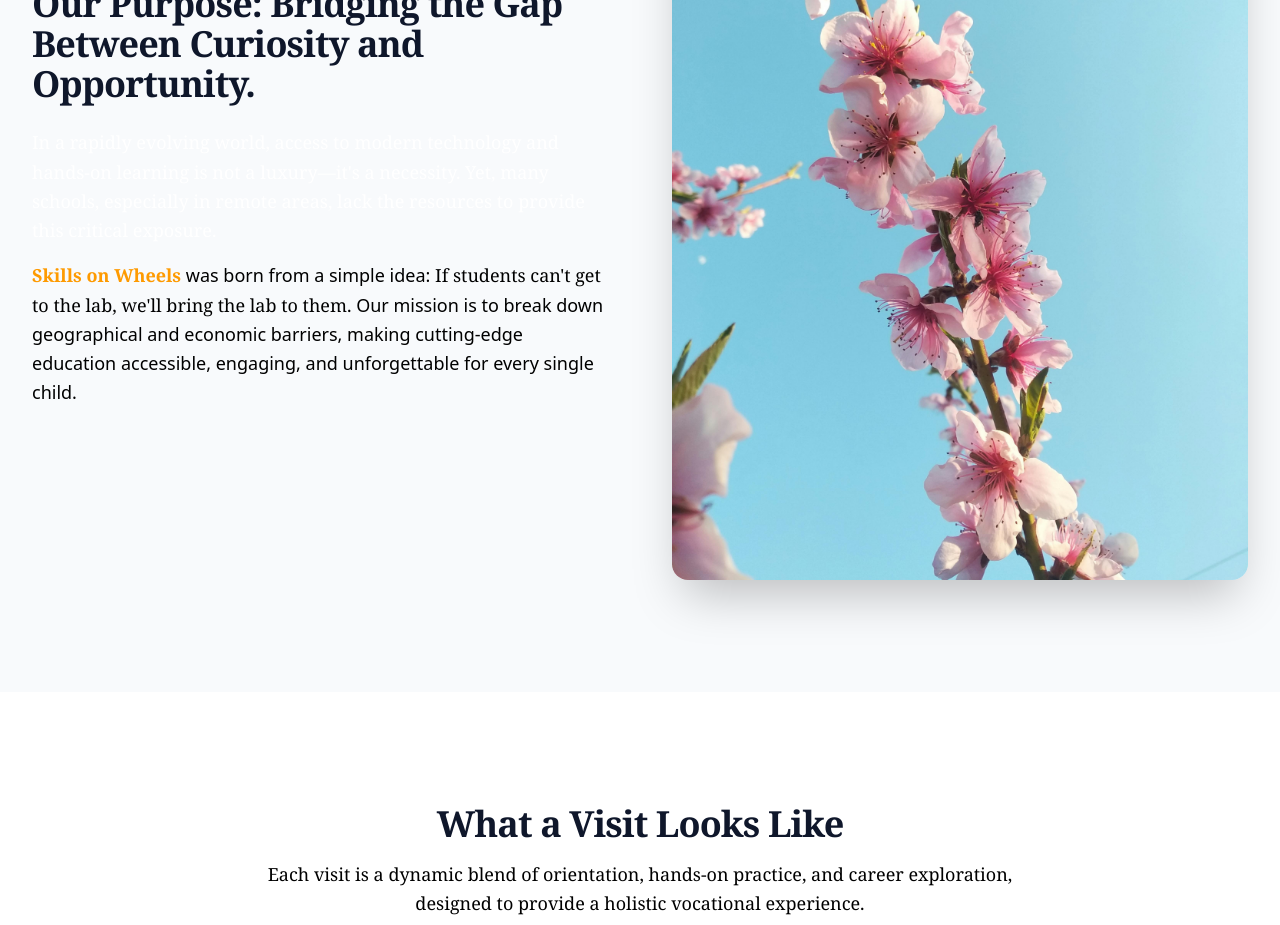
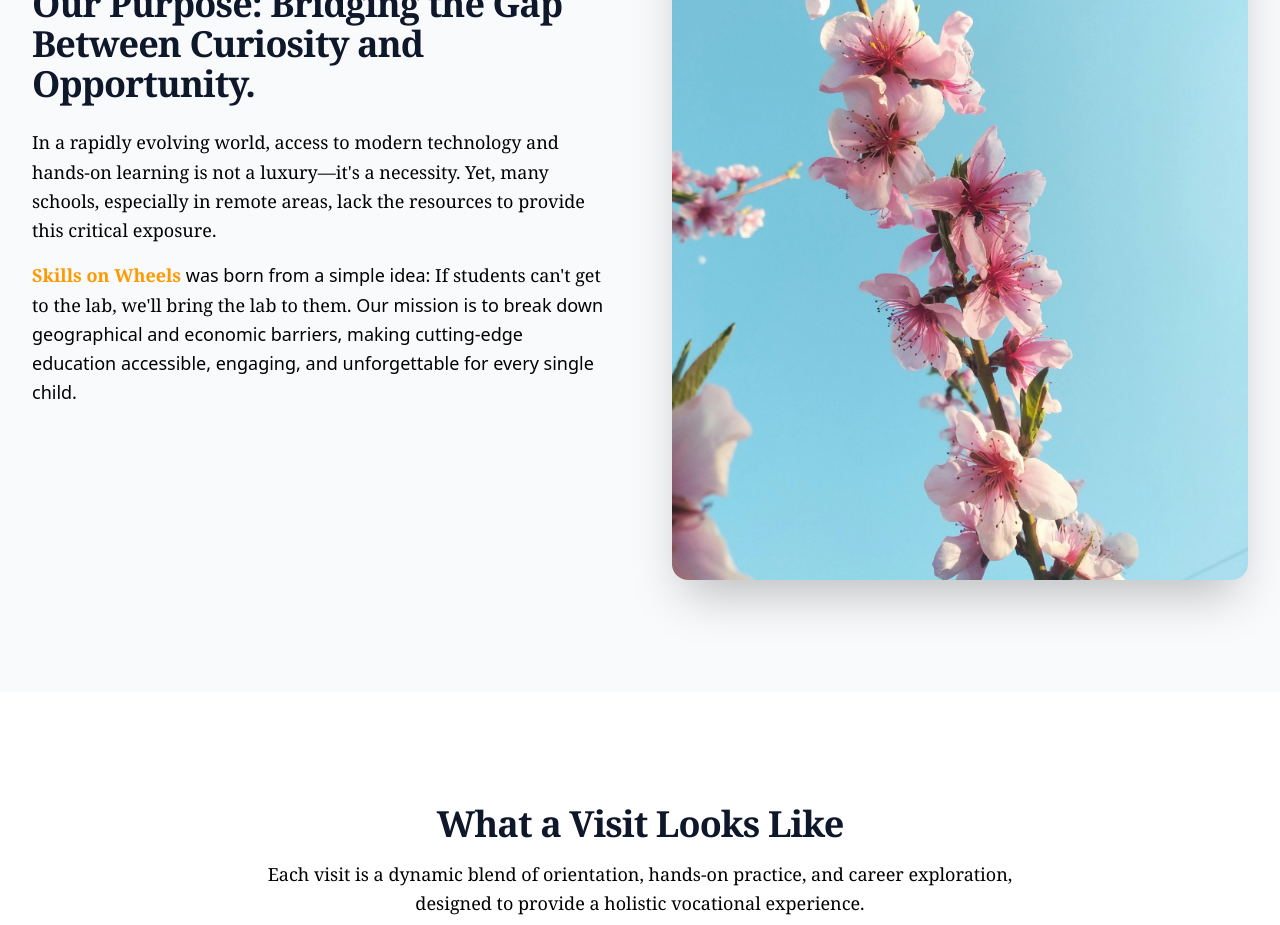
Before and after one commit to Vimalnegi03/SOW2, a React (Vite) app: page /skills-on-wheels-story in a window 1280 px wide. Shown: the part 1020-1945 px from the top of the page. Built offline with nearby package versions, Linux system fonts and the light colour scheme.

Commit message:
minor fix done

```diff
--- a/src/Pages/SkillOnWheelsStoryPage.jsx
+++ b/src/Pages/SkillOnWheelsStoryPage.jsx
@@ -32,7 +32,7 @@ const SkillsOnWheelsStoryPage = () => {
           <div className="grid lg:grid-cols-2 gap-12 lg:gap-16 items-center">
             <div>
               <h2 className="text-3xl md:text-4xl font-bold text-slate-900 tracking-tight font-serif">Our Purpose: Bridging the Gap Between Curiosity and Opportunity.</h2>
-              <p className="mt-6 text-lg text-white leading-relaxed font-serif">
+              <p className="mt-6 text-lg text-black leading-relaxed font-serif">
                 In a rapidly evolving world, access to modern technology and hands-on learning is not a luxury—it's a necessity. Yet, many schools, especially in remote areas, lack the resources to provide this critical exposure.
               </p>
               <p className="mt-4 text-lg text-black leading-relaxed">
```
